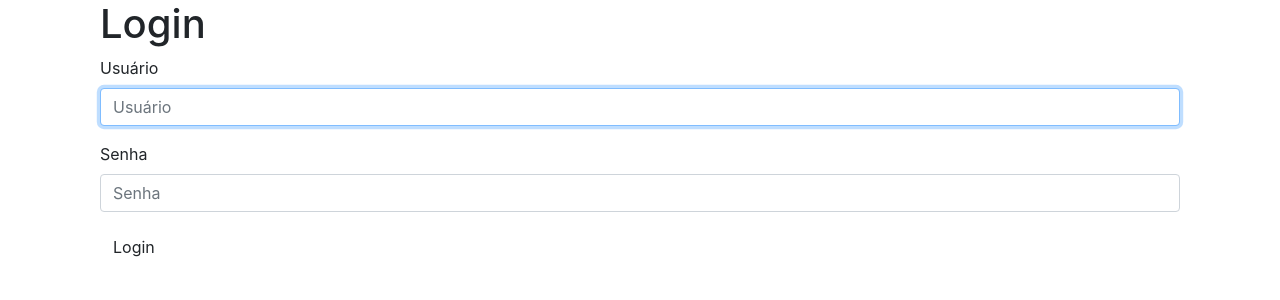
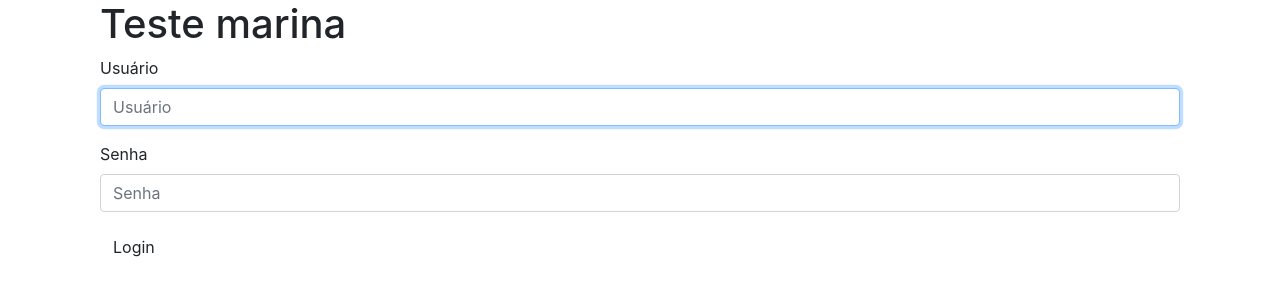
Before and after one commit to carlafcf/LabParasitologia, a Django app: page /usuario/login/ in a window 1280 px wide. Shown: the part 56-356 px from the top of the page. Run offline with Django 3.2, Linux system fonts and the light colour scheme; some libraries are stand-ins or nearby versions; some web fonts are replaced.

Commit message:
“Teste”

```diff
--- a/LabParasitologia/templates/Usuario/login.html
+++ b/LabParasitologia/templates/Usuario/login.html
@@ -3,7 +3,7 @@
 
 {% block content %}
   <div class="container">
-    <h1>Login</h1>
+    <h1>Teste marina</h1>
     <form method="post">
       {% csrf_token %}
       {% bootstrap_form form %}
--- a/LabParasitologia/templates/base.html
+++ b/LabParasitologia/templates/base.html
@@ -43,6 +43,7 @@
           </ul>
           <ul class="navbar-nav flex-row ml-md-auto d-none d-md-flex">
             {% if user.is_authenticated %}
+              <li class="nav-item"><a class="nav-link" href="{% url 'usuario:logout' %}">teste</a></li>
               <li class="nav-item"><a class="nav-link" href="{% url 'usuario:logout' %}">Sair</a></li>
             {% else %}
               <li class="nav-item"><a class="nav-link" href="{% url 'usuario:login' %}">Login</a></li>
```
